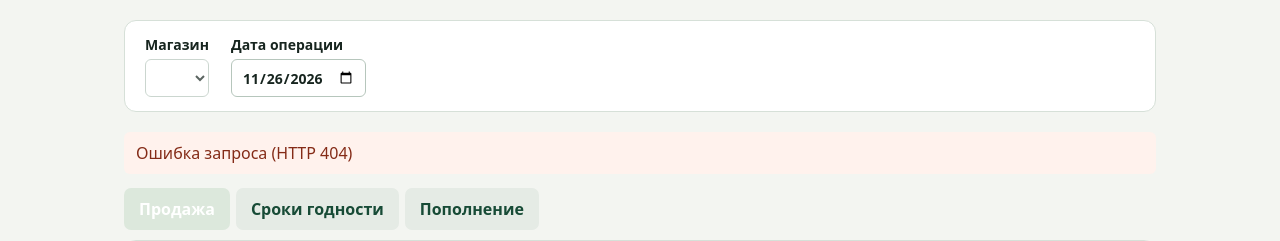
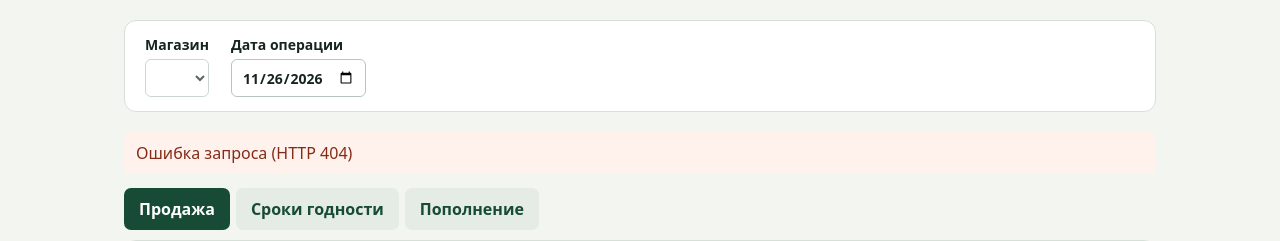
Before and after one commit to Valendasus/cursovaiarabota, a web app: page /index.html in a window 1280 px wide, with the pointer over the restyled element. Shown: the part 122-363 px from the top of the page. Run offline with its HTML, style and script files only (its server is not run), Linux system fonts and the light colour scheme; data that the repository does not hold is empty; database files in the repository are not loaded.

Commit message:
Сохранить контраст активной вкладки при наведении

```diff
--- a/Прототип/src/main/resources/static/inventory.css
+++ b/Прототип/src/main/resources/static/inventory.css
@@ -42,7 +42,7 @@ button:disabled { opacity: .48; cursor: default; }
 :focus-visible { outline: 3px solid #9b6115; outline-offset: 3px; }
 .tabs { display: flex; flex-wrap: wrap; gap: 6px; margin-bottom: 10px; }
 .tabs button { background: #e5ebe5; color: var(--green); }
-.tabs button:hover:enabled { background: #dce8dc; }
+.tabs button:not([aria-current]):hover:enabled { background: #dce8dc; }
 .tabs button[aria-current] { background: var(--green); color: white; }
 .panel { padding: 21px; }
 .panel-heading, .expiry-controls, .actions { display: flex; flex-wrap: wrap; align-items: end; gap: 12px; }
```
